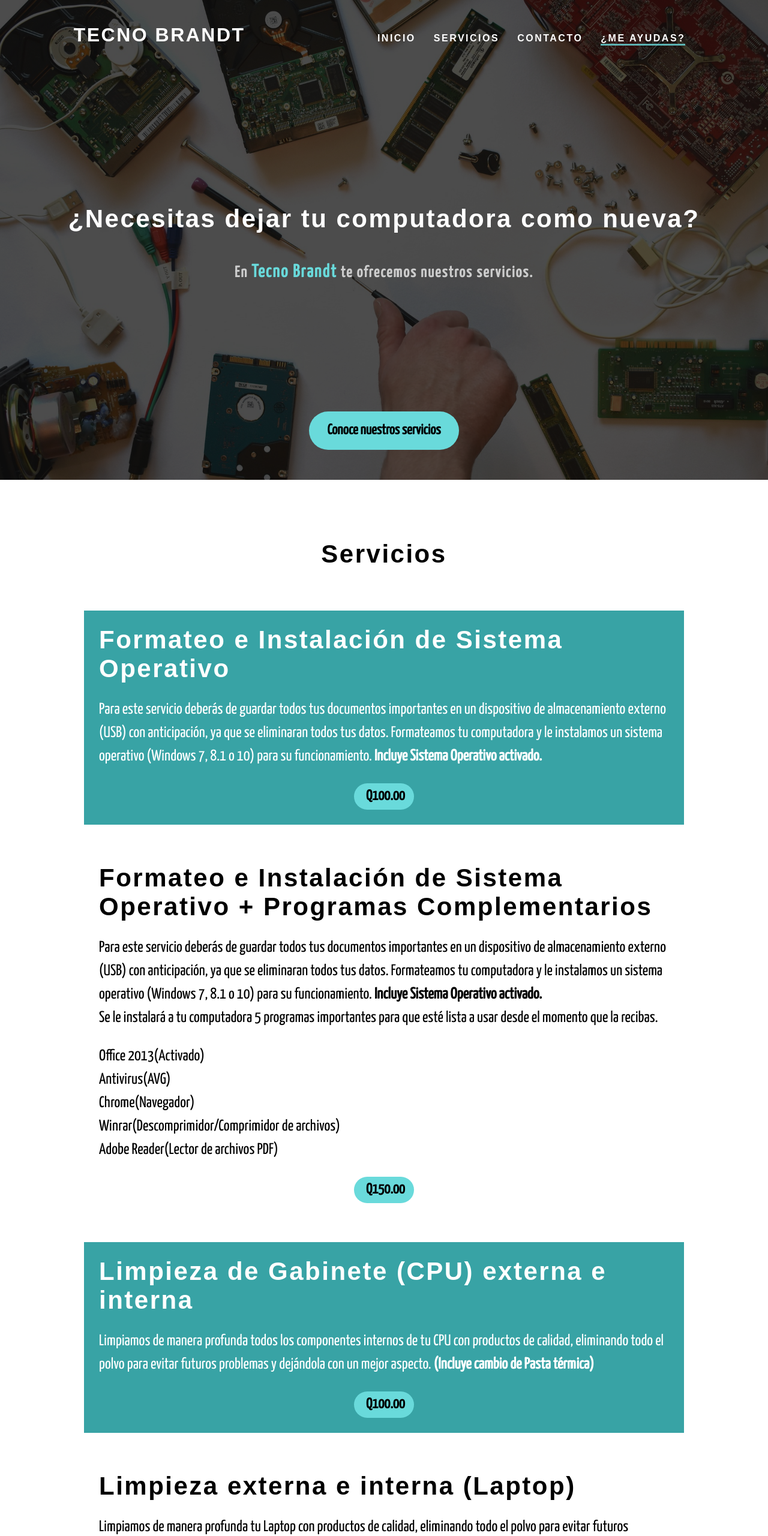
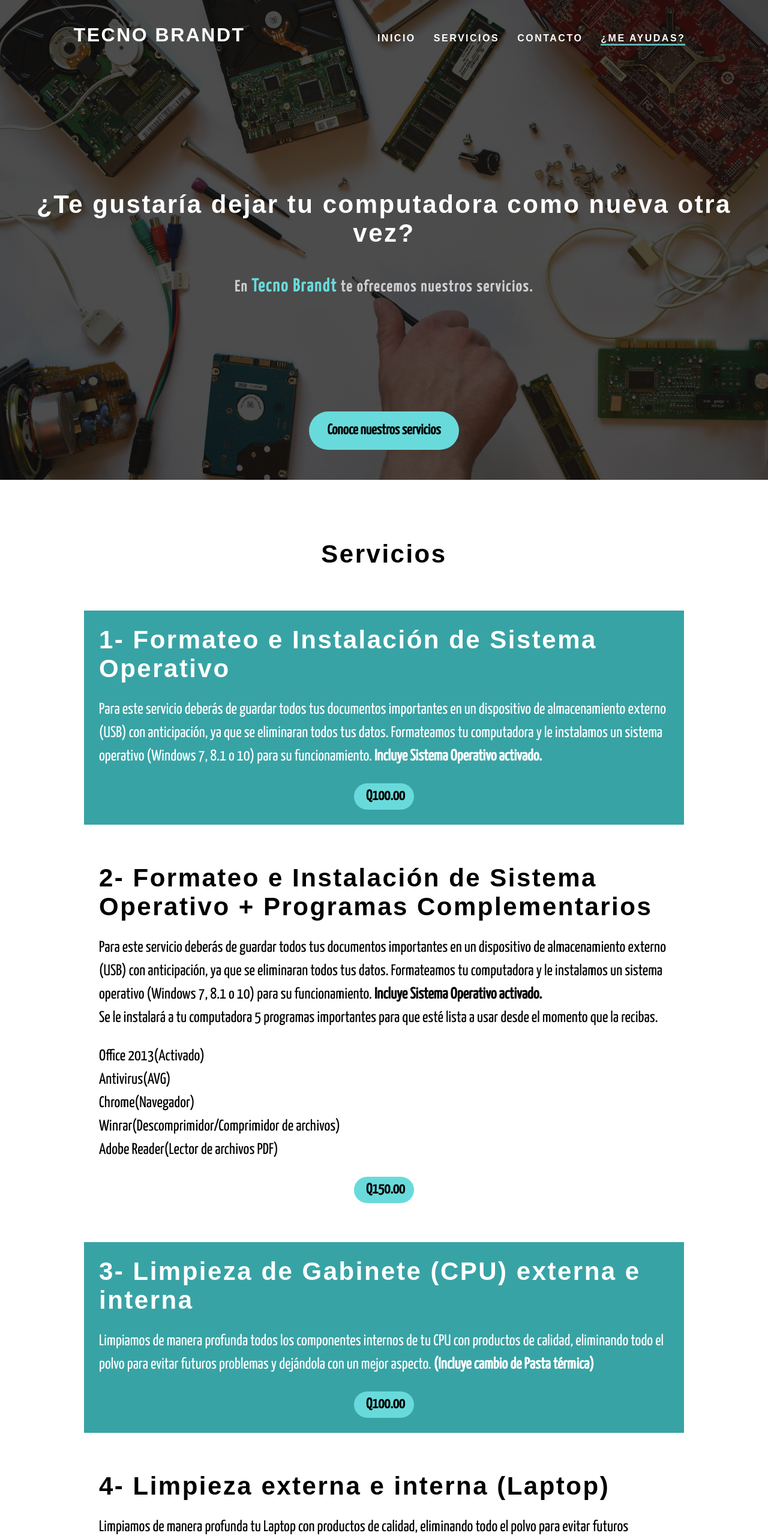
Before and after one commit to BrandonChanquin/TecnoBrandt1.0, a plain HTML site: page index.html in a window 1280 px wide. Shown: the top 2561 px of the page at 60% size. Drawn offline with nearby package versions, Linux system fonts and the light colour scheme; a web font is replaced by a local one.

Commit message:
Update index.html

```diff
--- a/index.html
+++ b/index.html
@@ -27,7 +27,7 @@
 	</header>
 
 	<section class="portada" id="inicio">
-		<h1>¿Necesitas dejar tu computadora como nueva?</h1>
+		<h1>¿Te gustaría dejar tu computadora como nueva otra vez?</h1>
 		<p>En <strong class="name">Tecno Brandt</strong> te ofrecemos nuestros servicios.</p>
 		<a href="#servicios" id="btn_servicios">Conoce nuestros servicios</a>
 	</section>
@@ -35,12 +35,12 @@
 	<main id="servicios">
 		<h2 style="padding: 50px 0px">Servicios</h2>
 		<div class="servicios color">
-			<h2 style="color: #fff">Formateo e Instalación de Sistema Operativo</h2>
+			<h2 style="color: #fff">1- Formateo e Instalación de Sistema Operativo</h2>
 			<p style="color: #fff">Para este servicio deberás de guardar todos tus documentos importantes en un dispositivo de almacenamiento externo (USB) con anticipación, ya que se eliminaran todos tus datos. Formateamos tu computadora y le instalamos un sistema operativo (Windows 7, 8.1 o 10) para su funcionamiento. <strong>Incluye Sistema Operativo activado.</strong></p>
 			<span>Q100.00</span>
 		</div>
 		<div class="servicios">
-			<h2>Formateo e Instalación de Sistema Operativo + Programas Complementarios</h2>
+			<h2>2- Formateo e Instalación de Sistema Operativo + Programas Complementarios</h2>
 			<p>Para este servicio deberás de guardar todos tus documentos importantes en un dispositivo de almacenamiento externo (USB) con anticipación, ya que se eliminaran todos tus datos. Formateamos tu computadora y le instalamos un sistema operativo (Windows 7, 8.1 o 10) para su funcionamiento. <strong>Incluye Sistema Operativo activado.</strong><br>
 			Se le instalará a tu computadora 5 programas importantes para que esté lista a usar desde el momento que la recibas.
 			<ul>
@@ -54,12 +54,12 @@
 			<span>Q150.00</span>
 		</div>
 		<div class="servicios color">
-			<h2 style="color: #fff">Limpieza de Gabinete (CPU) externa e interna</h2>
+			<h2 style="color: #fff">3- Limpieza de Gabinete (CPU) externa e interna</h2>
 			<p style="color: #fff">Limpiamos de manera profunda todos los componentes internos de tu CPU con productos de calidad, eliminando todo el polvo para evitar futuros problemas y dejándola con un mejor aspecto. <strong>(Incluye cambio de Pasta térmica)</strong></p>
 			<span>Q100.00</span>
 		</div>
 		<div class="servicios">
-			<h2>Limpieza externa e interna (Laptop)</h2>
+			<h2>4- Limpieza externa e interna (Laptop)</h2>
 			<p>Limpiamos de manera profunda tu Laptop con productos de calidad, eliminando todo el polvo para evitar futuros problemas y dejándola como nueva.<strong>(Incluye cambio de Pasta térmica)</strong></p>
 			<span>Q120.00</span>
 		</div>
@@ -75,7 +75,7 @@
 			<a href="https://wa.me/+50253583502" target="blank"><i class="fab fa-whatsapp"></i></a>
 
 			<div class="importante">
-			<span id="mensaje_toggle">¡Importante!</span>
+			<span id="mensaje_toggle">Más información</span>
 			<div id="mensaje">
 			<p style="color: #fff">Por temas de mi salud y de la pandemia, únicamente estaré trabajando los equipos desde mi casa. Si necesitas algún servicio ponte en contacto conmigo para poder darte la dirección de mi domicilio y traigas tu equipo para poder trabajarlo.</p>
 			<span id="cerrar_mensaje">Entendido</span></div>
@@ -94,7 +94,7 @@
 	</section>
 
 	<footer>
-		<p style="color:#fff">Diseñado con mucho cariño por Brandon Chanquin</p>
+		<p style="color:#fff">Diseñado y Desarrollado por &copyBrandon Chanquin</p>
 	</footer>
 
 
```
